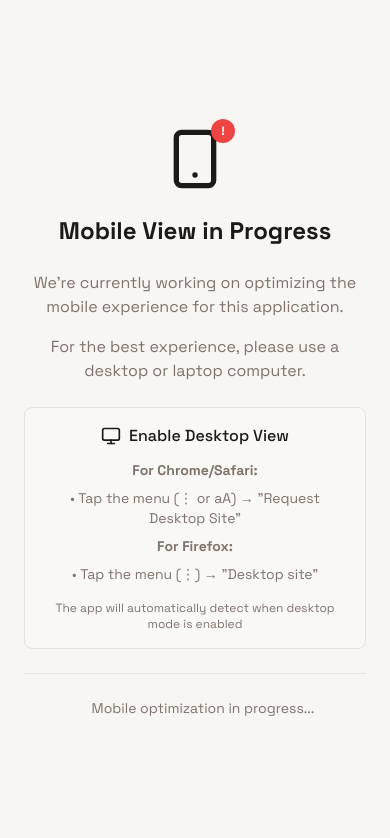
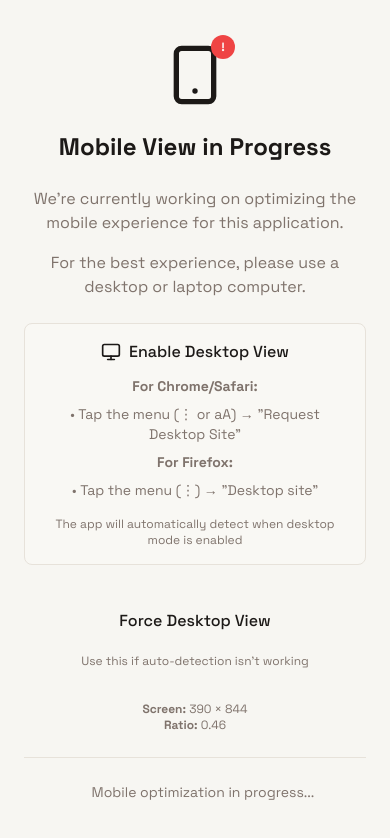
Before and after one commit to itsvicky-dev/lurn, a React (Vite) app in the folder client/: page / in a window 390 px wide. Shown: the top 838 px of the page. Built offline with nearby package versions, Linux system fonts and the light colour scheme.

Commit message:
mobile view

```diff
--- a/client/src/components/ui/MobileMessage.tsx
+++ b/client/src/components/ui/MobileMessage.tsx
@@ -1,7 +1,9 @@
 import React from 'react';
 import { Monitor, Smartphone } from 'lucide-react';
+import { useMobileDetection } from '../../hooks/useMobileDetection';
 
 const MobileMessage: React.FC = () => {
+  const { enableDesktopView } = useMobileDetection();
   return (
     <div className="min-h-screen bg-background text-foreground flex items-center justify-center p-6">
       <div className="max-w-md w-full text-center space-y-6">
@@ -47,6 +49,25 @@ const MobileMessage: React.FC = () => {
               </p>
             </div>
           </div>
+
+          {/* Manual Override Button */}
+          <div className="pt-4">
+            <button
+              onClick={enableDesktopView}
+              className="w-full bg-primary hover:bg-primary/90 text-primary-foreground py-3 px-4 rounded-lg font-medium transition-colors"
+            >
+              Force Desktop View
+            </button>
+            <p className="text-xs text-muted-foreground text-center mt-2">
+              Use this if auto-detection isn't working
+            </p>
+          </div>
+
+          {/* Debug Info */}
+          <div className="pt-4 text-xs text-muted-foreground">
+            <p><strong>Screen:</strong> {window.innerWidth} × {window.innerHeight}</p>
+            <p><strong>Ratio:</strong> {(window.innerWidth / window.innerHeight).toFixed(2)}</p>
+          </div>
         </div>
 
         {/* Progress Indicator */}
--- a/client/src/hooks/useMobileDetection.ts
+++ b/client/src/hooks/useMobileDetection.ts
@@ -24,19 +24,29 @@ const detectDesktopMode = (): boolean => {
   }
 
   // For mobile devices, detect desktop mode by viewport dimensions
-  // Desktop mode typically results in:
-  // 1. Much wider viewport (> 1024px)
-  // 2. Aspect ratio closer to desktop (width significantly larger than height)
+  // Desktop mode typically results in wider viewport
   const aspectRatio = width / height;
 
-  // Desktop mode indicators:
-  // - Width > 1024px (typical desktop breakpoint)
-  // - Aspect ratio > 1.3 (landscape and wide)
-  // - OR width > 1200px (definitely desktop mode regardless of ratio)
-  return (
-    (width > 1024 && aspectRatio > 1.3) ||
-    width > 1200
-  );
+  // Very aggressive desktop mode detection for mobile devices:
+  // If it's a mobile device and has any of these characteristics, consider it desktop mode:
+  // 1. Width >= 768px (most common desktop mode width)
+  // 2. OR width > 640px AND aspect ratio > 1.1 (landscape with decent width)
+  // 3. OR width > 480px AND aspect ratio > 1.5 (very wide landscape)
+  const isDesktopMode = width >= 768 ||
+                       (width > 640 && aspectRatio > 1.1) ||
+                       (width > 480 && aspectRatio > 1.5);
+
+  // Enhanced logging for debugging
+  console.log('Desktop Mode Detection:', {
+    width,
+    height,
+    aspectRatio: aspectRatio.toFixed(2),
+    isMobileDevice,
+    isDesktopMode,
+    userAgent: userAgent.substring(0, 50)
+  });
+
+  return isDesktopMode;
 };
 
 export const useMobileDetection = (): MobileDetectionResult => {
@@ -68,7 +78,7 @@ export const useMobileDetection = (): MobileDetectionResult => {
     );
 
     // Check screen width (use a more conservative breakpoint)
-    const isSmallScreen = window.innerWidth <= 1024;
+    const isSmallScreen = window.innerWidth <= 768;
 
     return isMobileDevice || isSmallScreen;
   });
@@ -86,7 +96,7 @@ export const useMobileDetection = (): MobileDetectionResult => {
       );
 
       // Update mobile detection based on device and screen size
-      const isSmallScreen = window.innerWidth <= 1024;
+      const isSmallScreen = window.innerWidth <= 768;
       setIsMobile(isMobileDevice || isSmallScreen);
 
       // Update desktop view detection
```
